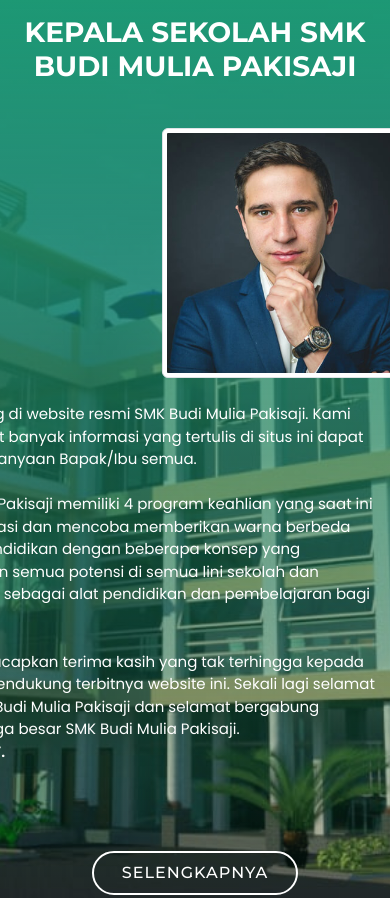
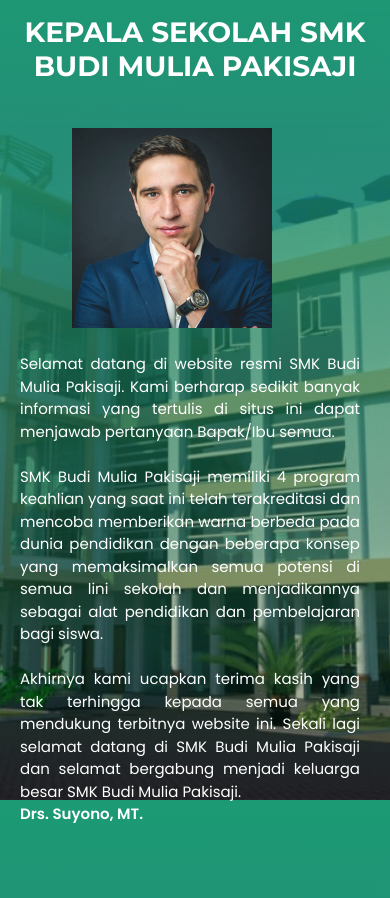
Before and after one commit to Aninda17/smk_bm, a plain HTML site: page index.html in a window 390 px wide. Shown: the part 3540-4438 px from the top of the page. Drawn offline with nearby package versions, Linux system fonts and the light colour scheme; files whose address does not match are found by name.

Commit message:
sambutan mobile

```diff
--- a/assets/css/aninda/a1.css
+++ b/assets/css/aninda/a1.css
@@ -4,3 +4,17 @@
     height:250px;
     margin-left: 150px;
 }
+@media (max-width: 767.98px) {
+ 	#call-to-action .container .row .konten{
+ 		margin: 0px 10px;
+ 		padding-left: 140px;
+ 		padding-right: 40px;
+ 		width: 680px;
+ 		text-align: justify;
+ 	}
+	#call-to-action .container img{
+		height: 200px;
+		margin-left: 60px;
+		justify-content: center;
+	}
+ }
--- a/index.html
+++ b/index.html
@@ -305,9 +305,9 @@
             <h3>KEPALA SEKOLAH SMK BUDI MULIA PAKISAJI</h3>
             <div class="row">
                 <div class="col-lg">
-                    <img src="assets/img/team-1.jpg" class="img-thumbnail">
+                    <img src="assets/img/team-1.jpg" class="img">
                 </div>
-                <div class="col-lg text-justify">
+                <div class="col-lg text-justify konten">
                     <p>Selamat datang di website resmi SMK Budi Mulia Pakisaji. Kami berharap sedikit banyak informasi yang tertulis di situs ini dapat menjawab pertanyaan Bapak/Ibu semua.
                     <br><br>
                     SMK Budi Mulia Pakisaji memiliki 4 program keahlian yang saat ini telah terakreditasi dan mencoba memberikan warna berbeda pada dunia pendidikan dengan beberapa konsep yang memaksimalkan semua potensi di semua lini sekolah dan menjadikannya sebagai alat pendidikan dan pembelajaran bagi siswa.
```
